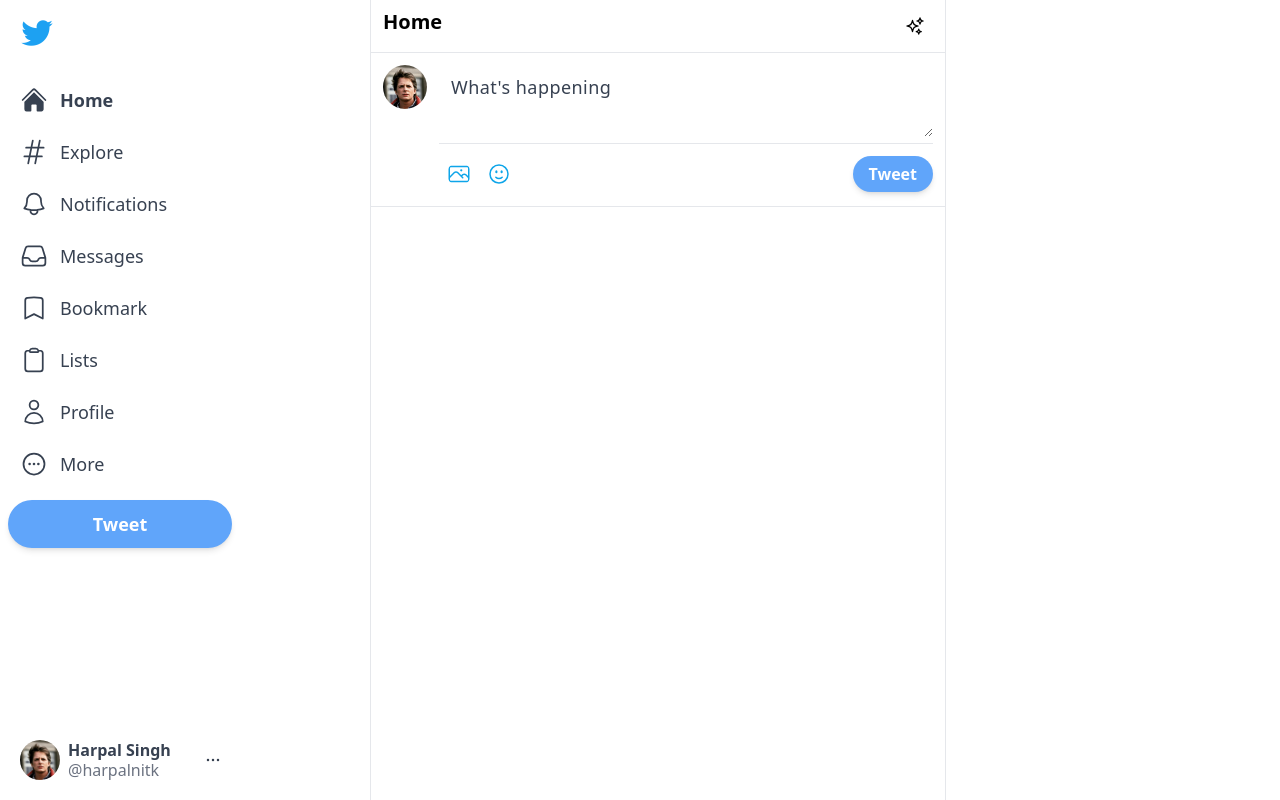
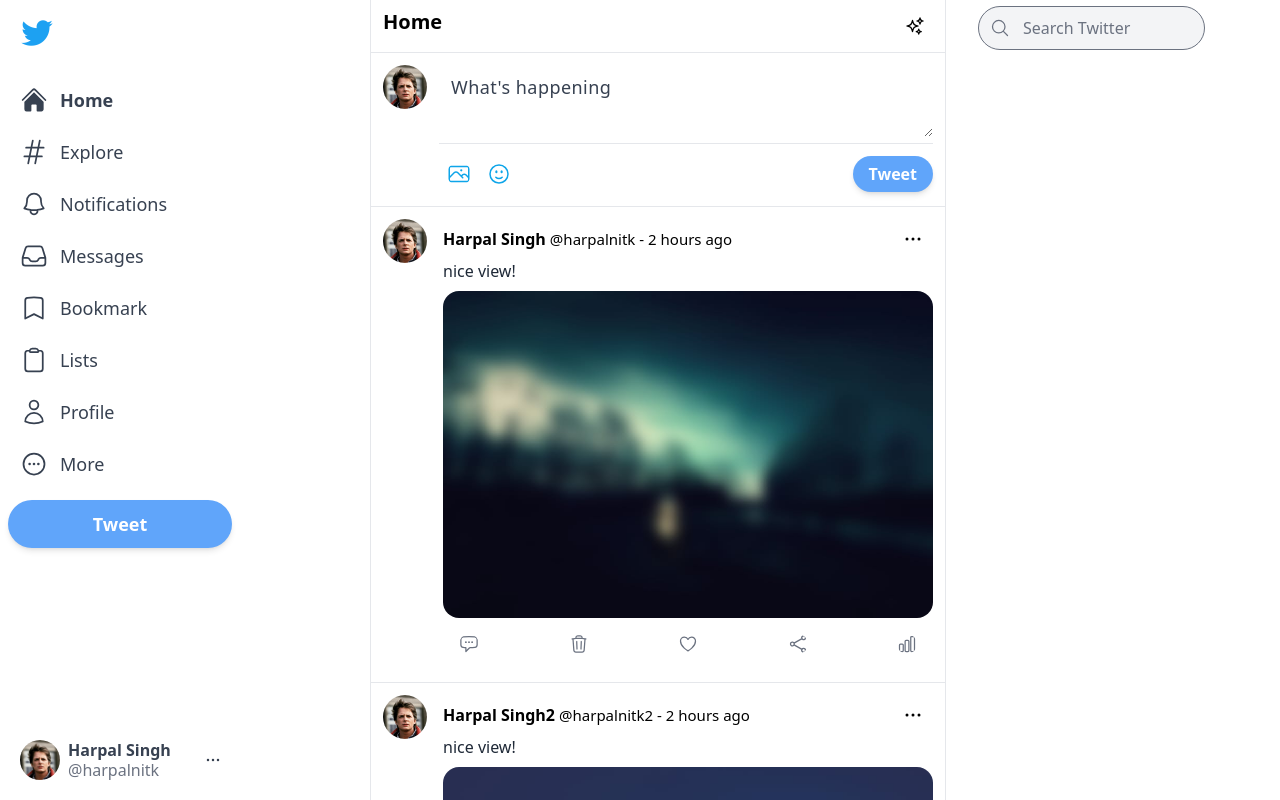
Before and after one commit to harpalnitk/nextjs-twitter-clone, a Next.js app: page / in a window 1280 px wide. Shown: the top 800 px of the page. Built offline with nearby package versions, Linux system fonts and the light colour scheme.

Commit message:
completed searchBar

```diff
--- a/components/Post.jsx
+++ b/components/Post.jsx
@@ -1,36 +1,63 @@
+import {
+  ChartBarIcon,
+  ChatBubbleLeftEllipsisIcon,
+  EllipsisHorizontalIcon,
+  HeartIcon,
+  ShareIcon,
+  TrashIcon,
+} from '@heroicons/react/24/outline';
+import Image from 'next/image';
 
-export default function Post({post}) {
+export default function Post({ post }) {
   return (
-    <div>
+    <div className='flex p-3 cursor-pointer border-b border-gray-200'>
       {/* user Image- Left Side  */}
-
+      <Image
+        className='h-11 w-11 rounded-full mr-4'
+        src={`/${post.userImg}`}
+        width={100}
+        height={100}
+        alt='post-user-image'
+      />
 
       {/* Right Side  */}
-      <div className="">
+
+      <div className=''>
         {/* Header  */}
-       <div className="">
+
+        <div className='flex items-center justify-between'>
           {/* post user Info  */}
-        <div className=""></div>
+          <div className='flex items-center space-x-1 whitespace-nowrap'>
+            <h4 className='font-bold text-[15px] sm:text-[16px] hover:underline'>{post.name}</h4>
+            <span className='text-sm sm:text-[15px]'>@{post.username} - </span>
+            <span className='text-sm sm:text-[15px] hover:underline'>{post.timestamp}</span>
+          </div>
 
           {/* dot icon  */}
+          <EllipsisHorizontalIcon
+          className='h-10 hoverEffect w-10 hover:bg-sky-100 hover:text-sky-500 p-2' />
         </div>
 
         {/* post text  */}
-
+        <p className='text-gray-800 text-[15px] sm:text-[16px] mb-2'>{post.text}</p>
 
         {/* post image  */}
+        <Image
+        className='rounded-2xl mr-2'
+        src={`/${post.img}`}
+         width={500}
+         height={500}
+         alt='post-image' />
 
         {/* post buttons  */}
-       <div className="">
-
+        <div className='flex justify-between text-gray-500 p-2'>
+          <ChatBubbleLeftEllipsisIcon className='h-9 w-9 hoverEffect p-2 hover:text-sky-500 hover:bg-sky-100' />
+          <TrashIcon className='h-9 w-9 hoverEffect p-2 hover:text-red-600 hover:bg-red-100' />
+          <HeartIcon className='h-9 w-9 hoverEffect p-2 hover:text-red-600 hover:bg-red-100' />
+          <ShareIcon className='h-9 w-9 hoverEffect p-2 hover:text-sky-500 hover:bg-sky-100' />
+          <ChartBarIcon className='h-9 w-9 hoverEffect p-2 hover:text-sky-500 hover:bg-sky-100' />
         </div>
-
-
-
       </div>
-
-
-
     </div>
-  )
+  );
 }
--- /dev/null
+++ b/components/SearchBar.jsx
@@ -0,0 +1,15 @@
+import { MagnifyingGlassIcon } from "@heroicons/react/24/outline";
+
+export default function SearchBar() {
+  return (
+    <div className="w-[90%] xl:w-[75%] sticky top-0 bg-white py-1.5 z-50">
+    <div className='flex items-center p-3 rounded-full relative'>
+        <MagnifyingGlassIcon className="h-5 z-50 text-gray-500"/>
+        <input
+        className='absolute inset-0 rounded-full pl-11 border-gray-500 text-gray-700 focus:shadow-lg focus:bg-white bg-gray-100'
+        type="text"
+        placeholder="Search Twitter" />
+    </div>
+</div>
+  )
+}
--- /dev/null
+++ b/components/Widgets.jsx
@@ -0,0 +1,10 @@
+import SearchBar from "./SearchBar";
+
+export default function Widgets() {
+  return (
+    <div className="xl:w-[600px] hidden lg:inline ml-8 space-y-5">
+       {/* searchBar  */}
+       <SearchBar/>
+    </div>
+  )
+}
--- a/pages/index.jsx
+++ b/pages/index.jsx
@@ -1,5 +1,6 @@
 import Feed from "@/components/Feed";
 import Sidebar from "@/components/Sidebar";
+import Widgets from "@/components/Widgets";
 import Head from "next/head";
 
 
@@ -20,7 +21,7 @@
     <Feed/>
 
    {/* Widgets  */}
-
+    <Widgets/>
 
 
    {/* Modal  */}
```
Lines whose indentation alone changed are shown as unchanged.
